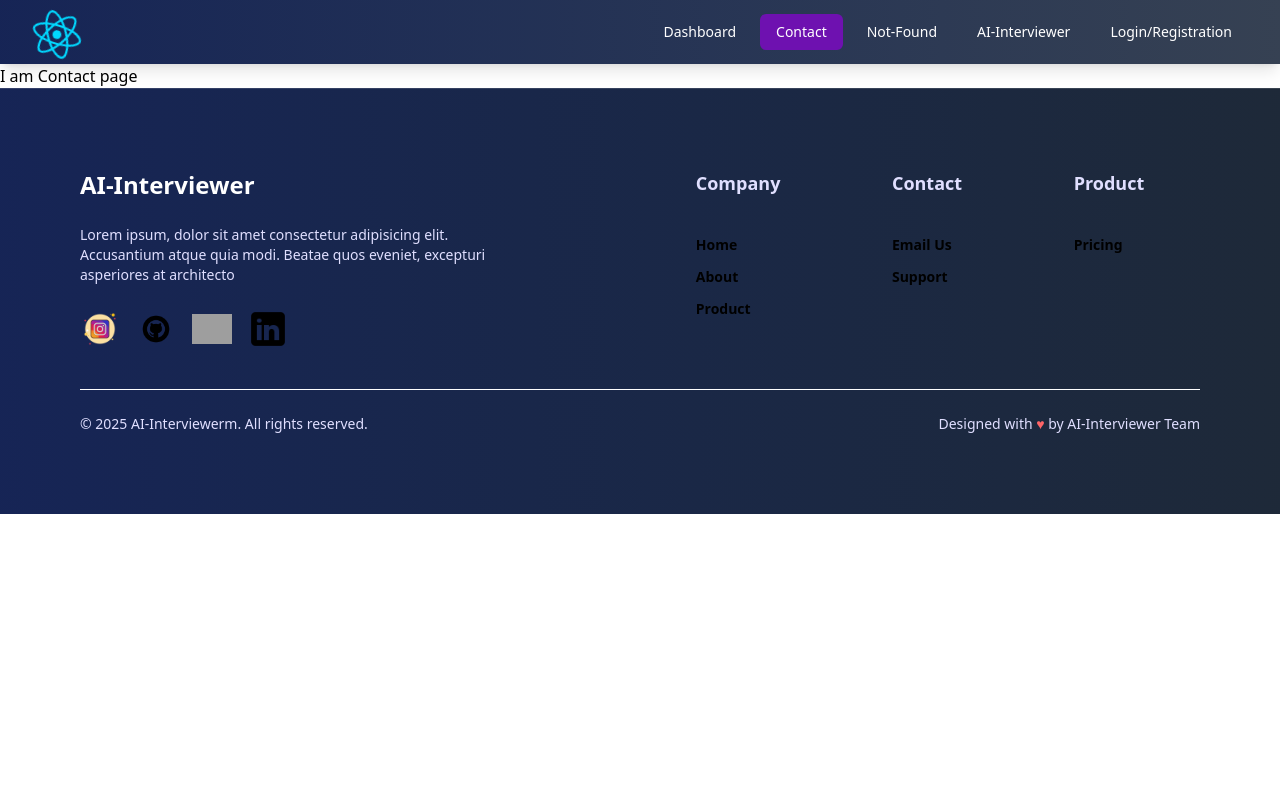
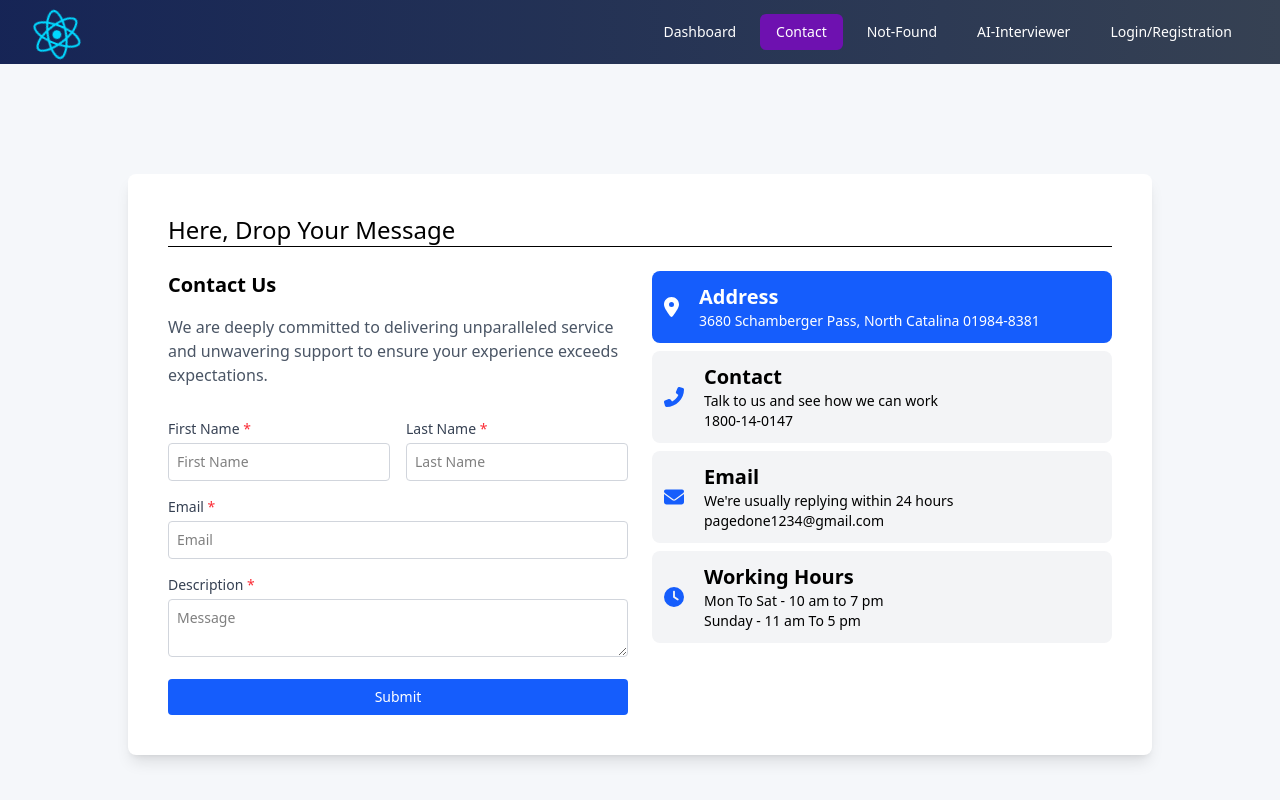
Before and after one commit to nikhivishwaa/interview-sathi-frontend, a React (Vite) app: page /contact in a window 1280 px wide. Shown: the top 800 px of the page. Built offline with nearby package versions, Linux system fonts and the light colour scheme; grey boxes are pictures that could not be loaded.

Commit message:
2nd commite

```diff
--- a/package.json
+++ b/package.json
@@ -10,6 +10,8 @@
     "preview": "vite preview"
   },
   "dependencies": {
+    "@fortawesome/free-solid-svg-icons": "^6.7.2",
+    "@fortawesome/react-fontawesome": "^0.2.2",
     "@tailwindcss/vite": "^4.0.12",
     "react": "^19.0.0",
     "react-dom": "^19.0.0",
--- a/src/components/AI_Interviewer.jsx
+++ b/src/components/AI_Interviewer.jsx
@@ -29,7 +29,7 @@ const AI_Interviewer = () => {
   }, []);
 
   const startSpeaking = () => {
-    const aiQuestion = 'Tell me about yourself. and my name is Ankush Gupta';
+    const aiQuestion = 'Tell me about yourself.';
     setAiText(aiQuestion);
     speakText(aiQuestion);
     startListening();
--- a/src/components/Contact.jsx
+++ b/src/components/Contact.jsx
@@ -1,11 +1,90 @@
-import React from 'react'
+import React from 'react';
+import { FontAwesomeIcon } from '@fortawesome/react-fontawesome';
+import { faMapMarkerAlt, faPhoneAlt, faEnvelope, faClock } from '@fortawesome/free-solid-svg-icons';
 
 const Contact = () => {
   return (
-    <div>
-      I am Contact page
-    </div>
-  )
-}
+    <>
+      <div className="bg-[#f5f7fa]">
+        <div className="flex justify-center items-center min-h-screen p-4">
 
-export default Contact
+          <div className="bg-white p-6 md:p-10 rounded-lg shadow-lg w-full max-w-5xl">
+          <h1 className="text-2xl ">Here, Drop Your Message </h1>
+          <hr className='mb-6'/>
+
+            <div className="grid grid-cols-1 md:grid-cols-2 gap-6">
+
+
+              {/* Contact Form */}
+              <div>
+                <h2 className="text-xl font-bold mb-4">Contact Us</h2>
+                <p className="text-gray-600 mb-8">
+                  We are deeply committed to delivering unparalleled service and unwavering support to ensure your experience exceeds expectations.
+                </p>
+                <form>
+                  <div className="grid grid-cols-1 md:grid-cols-2 gap-4 mb-4">
+                    <div>
+                      <label className="block text-gray-700 text-sm">First Name <span className="text-red-500">*</span></label>
+                      <input type="text" placeholder="First Name" className="w-full p-2 border border-gray-300 rounded mt-1 text-sm" />
+                    </div>
+                    <div>
+                      <label className="block text-gray-700 text-sm">Last Name <span className="text-red-500">*</span></label>
+                      <input type="text" placeholder="Last Name" className="w-full p-2 border border-gray-300 rounded mt-1 text-sm" />
+                    </div>
+                  </div>
+                  <div className="mb-4">
+                    <label className="block text-gray-700 text-sm">Email <span className="text-red-500">*</span></label>
+                    <input type="email" placeholder="Email" className="w-full p-2 border border-gray-300 rounded mt-1 text-sm" />
+                  </div>
+                  <div className="mb-4">
+                    <label className="block text-gray-700 text-sm">Description <span className="text-red-500">*</span></label>
+                    <textarea placeholder="Message" className="w-full p-2 border border-gray-300 rounded mt-1 text-sm"></textarea>
+                  </div>
+                  <button type="submit" className="w-full bg-blue-600 text-white p-2 rounded hover:bg-blue-700 transition duration-300 text-sm">
+                    Submit
+                  </button>
+                </form>
+              </div>
+
+              {/* Contact Information */}
+              <div className="space-y-2">
+                <div className="bg-blue-600 text-white p-3 rounded-lg flex items-center">
+                  <FontAwesomeIcon icon={faMapMarkerAlt} className="text-xl mr-3" />
+                  <div className="text-sm px-2">
+                    <h3 className="font-bold text-xl">Address</h3>
+                    <p>3680 Schamberger Pass, North Catalina 01984-8381</p>
+                  </div>
+                </div>
+                <div className="bg-gray-100 p-3 rounded-lg flex items-center">
+                  <FontAwesomeIcon icon={faPhoneAlt} className="text-xl text-blue-600 mr-3" />
+                  <div className="text-sm px-2">
+                    <h3 className="font-bold text-xl">Contact</h3>
+                    <p>Talk to us and see how we can work<br />1800-14-0147</p>
+                  </div>
+                </div>
+                <div className="bg-gray-100 p-3 rounded-lg flex items-center">
+                  <FontAwesomeIcon icon={faEnvelope} className="text-xl text-blue-600 mr-3" />
+                  <div className="text-sm px-2">
+                    <h3 className="font-bold text-xl">Email</h3>
+                    <p>We're usually replying within 24 hours<br />pagedone1234@gmail.com</p>
+                  </div>
+                </div>
+                <div className="bg-gray-100 p-3 rounded-lg flex items-center">
+                  <FontAwesomeIcon icon={faClock} className="text-xl text-blue-600 mr-3" />
+                  <div className="text-sm px-2">
+                    <h3 className="font-bold text-xl">Working Hours</h3>
+                    <p>Mon To Sat - 10 am to 7 pm<br />Sunday - 11 am To 5 pm</p>
+                  </div>
+                </div>
+              </div>
+
+            </div>
+          </div>
+        </div>
+      </div>
+
+    </>
+  );
+};
+
+export default Contact;
--- a/src/components/Dashboard.jsx
+++ b/src/components/Dashboard.jsx
@@ -45,8 +45,15 @@ export default function Dashboard() {
           </button>
           <h2 className="text-lg font-semibold">My Interviews</h2>
           <div className="flex items-center space-x-3">
-            <span className="text-gray-700">Nikhlesh Shukla</span>
-            <img src="https://via.placeholder.com/40" className="w-10 h-10 rounded-full" alt="User" />
+            <span className="text-gray-700">John Doe</span>
+            {/* <img src="https://via.placeholder.com/40" className="w-10 h-10 rounded-full" alt="User" /> */}
+
+            <img
+              src="https://encrypted-tbn0.gstatic.com/images?q=tbn:ANd9GcTR2thNrvhfUKHJQ4EY8bfciWT5jJ4Aakhedw&s"
+              className="w-10 h-10 rounded-full"
+              alt="AI Chat Avatar"
+            />
+
           </div>
         </div>
 
@@ -66,7 +73,58 @@ export default function Dashboard() {
             </thead>
             <tbody>
               <tr className="border-b hover:bg-gray-100">
-                <td className="p-3">AI Engineer</td>
+                <td className="p-3">Software Engineer</td>
+                <td className="p-3">NA</td>
+                <td className="p-3 text-blue-500 cursor-pointer hover:underline">View JD</td>
+                <td className="p-3 text-blue-500 cursor-pointer hover:underline">View Resume</td>
+                <td className="p-3">March 27, 2025</td>
+                <td className="p-3">
+                  <span className="px-2 py-1 bg-gray-300 text-gray-700 rounded">Draft</span>
+                </td>
+                <td className="p-3">
+                  <Link to="/AI-Interviewer">
+                    <button className="px-4 py-2 bg-purple-500 text-white rounded hover:bg-purple-700">
+                      Start Now
+                    </button>
+                  </Link>
+                </td>
+              </tr>
+              <tr className="border-b hover:bg-gray-100">
+                <td className="p-3">ML Engineer</td>
+                <td className="p-3">NA</td>
+                <td className="p-3 text-blue-500 cursor-pointer hover:underline">View JD</td>
+                <td className="p-3 text-blue-500 cursor-pointer hover:underline">View Resume</td>
+                <td className="p-3">March 27, 2025</td>
+                <td className="p-3">
+                  <span className="px-2 py-1 bg-gray-300 text-gray-700 rounded">Draft</span>
+                </td>
+                <td className="p-3">
+                  <Link to="/AI-Interviewer">
+                    <button className="px-4 py-2 bg-purple-500 text-white rounded hover:bg-purple-700">
+                      Start Now
+                    </button>
+                  </Link>
+                </td>
+              </tr>
+              <tr className="border-b hover:bg-gray-100">
+                <td className="p-3">DL Engineer</td>
+                <td className="p-3">NA</td>
+                <td className="p-3 text-blue-500 cursor-pointer hover:underline">View JD</td>
+                <td className="p-3 text-blue-500 cursor-pointer hover:underline">View Resume</td>
+                <td className="p-3">March 27, 2025</td>
+                <td className="p-3">
+                  <span className="px-2 py-1 bg-gray-300 text-gray-700 rounded">Draft</span>
+                </td>
+                <td className="p-3">
+                  <Link to="/AI-Interviewer">
+                    <button className="px-4 py-2 bg-purple-500 text-white rounded hover:bg-purple-700">
+                      Start Now
+                    </button>
+                  </Link>
+                </td>
+              </tr>
+              <tr className="border-b hover:bg-gray-100">
+                <td className="p-3">IOT Engineer</td>
                 <td className="p-3">NA</td>
                 <td className="p-3 text-blue-500 cursor-pointer hover:underline">View JD</td>
                 <td className="p-3 text-blue-500 cursor-pointer hover:underline">View Resume</td>
```
Also changed, not shown: 1 other file (tests, documents, lock files or other folders).
